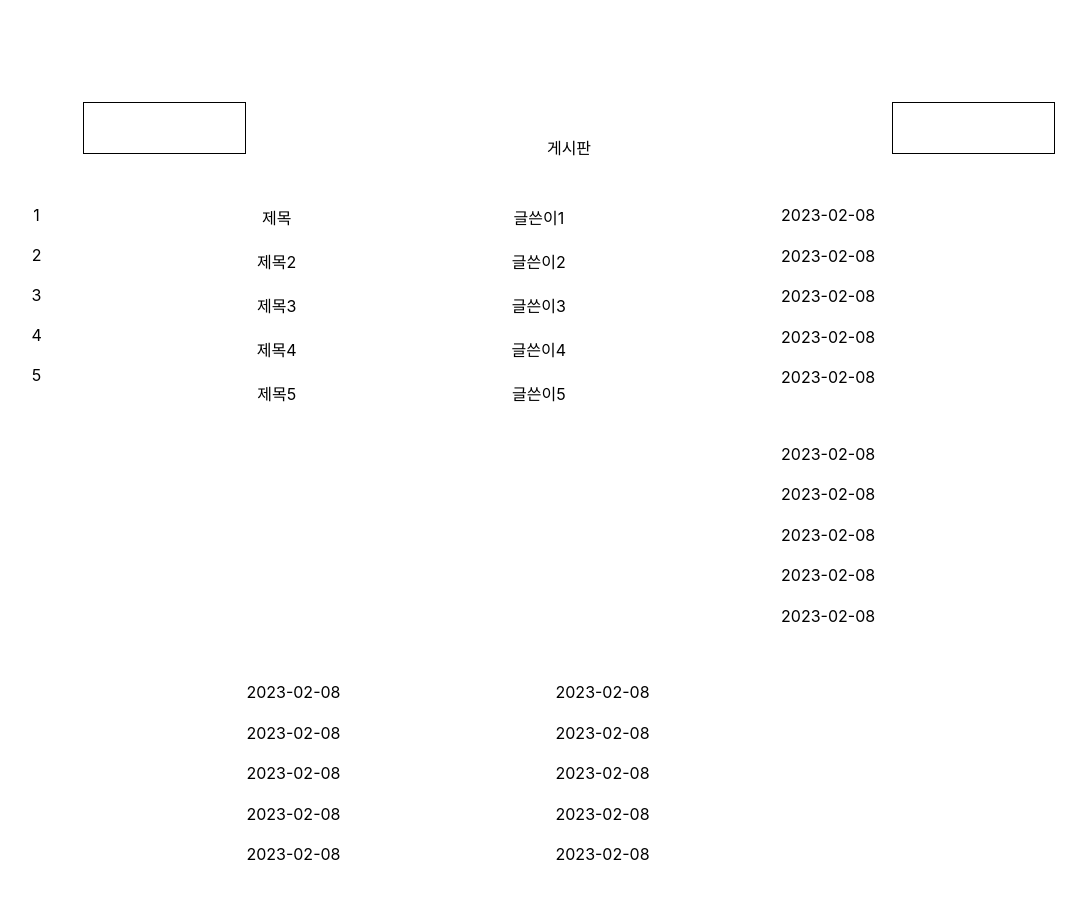
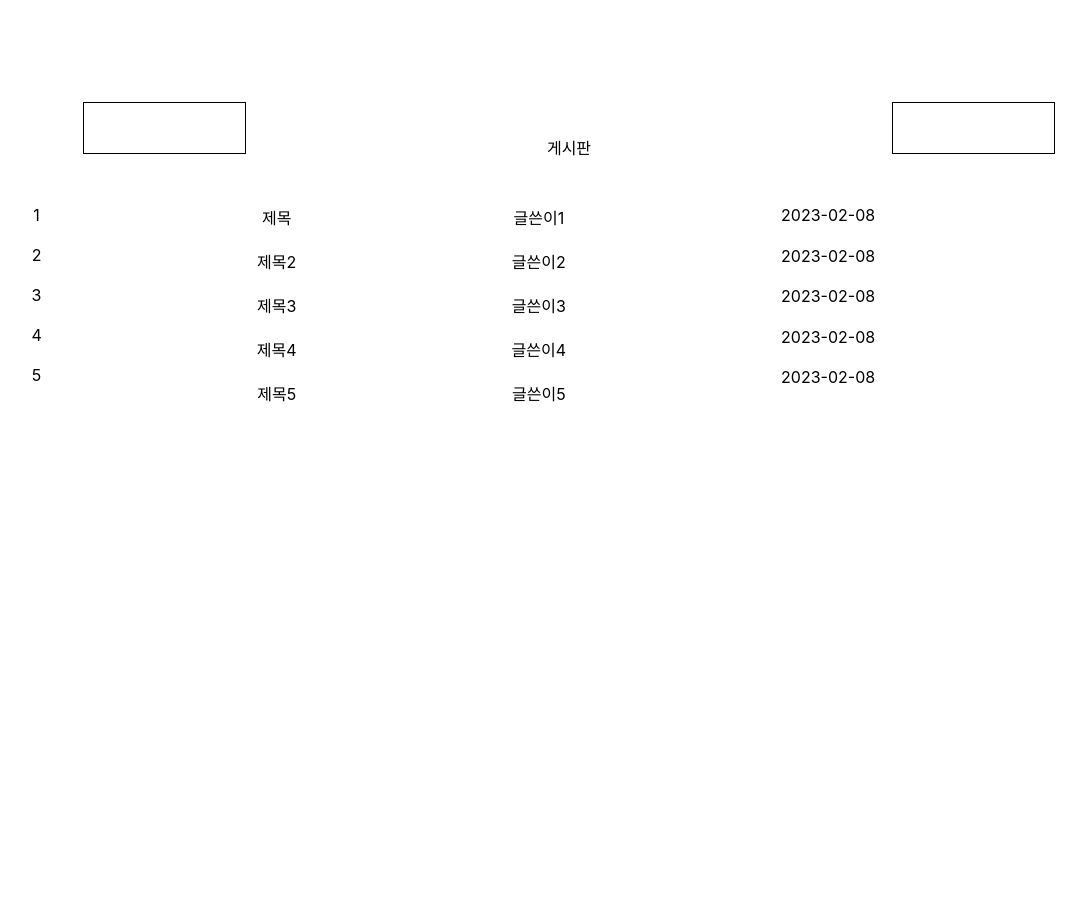
Before and after one commit to Spring-Start-Up/Board_React, a React (Create React App) app: page / in a window 1280 px wide. Shown: the top 898 px of the page, without its empty margins (71-1157 px from the left). After the commit the page ends 800 px from the top, so only its background shows below. Built offline with nearby package versions, Linux system fonts and the light colour scheme.

Commit message:
[Fix] 리액트 구조 재설정

```diff
--- a/src/BoardList/BoardList.js
+++ b/src/BoardList/BoardList.js
@@ -59,9 +59,6 @@ function BoardList() {
       <TitleList/>
       <WriterList/>
       <DateList/>
-      <DateList/>
-      <DateList/>
-      <DateList/>
     </div>
   );
 }
```
